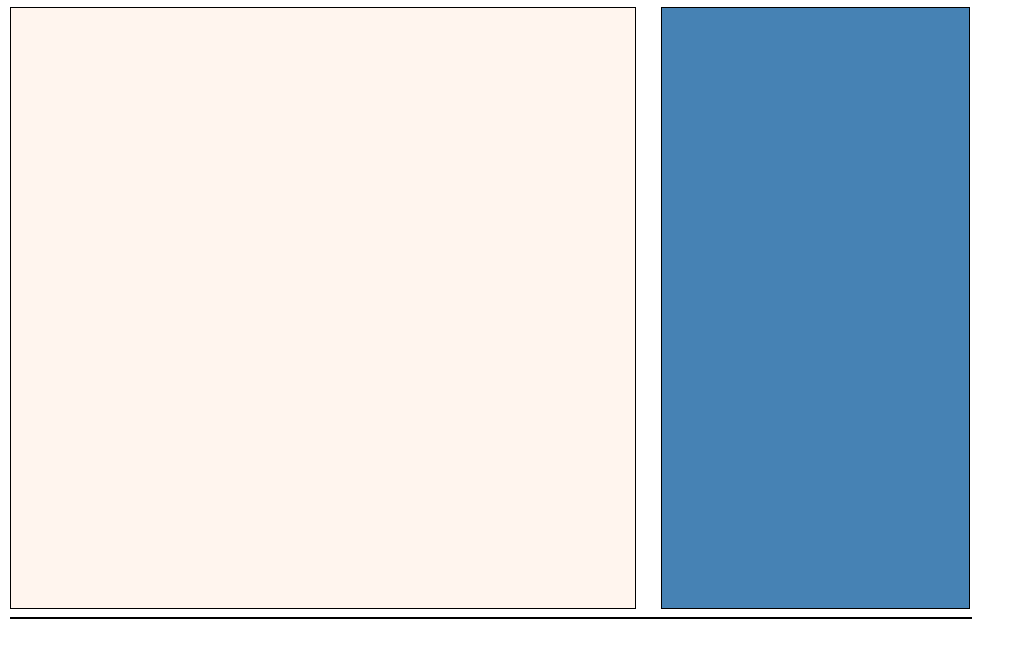
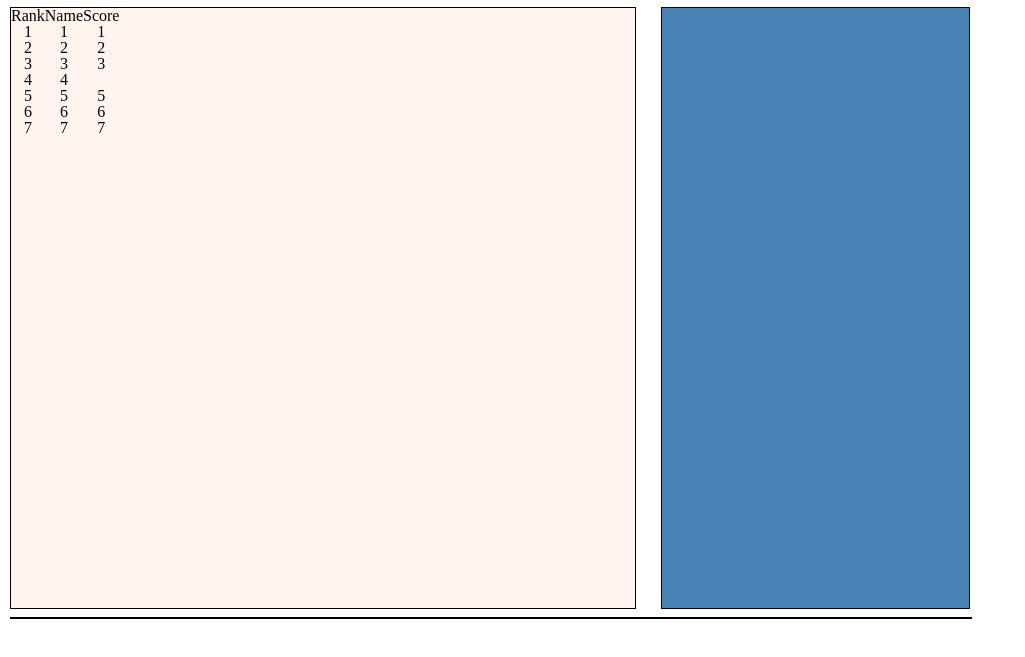
Before and after one commit to Earth-Fire-Water/gitstop, a plain HTML site: page leaderboard.html in a window 1280 px wide. Shown: the part 115-772 px from the top of the page, without its empty margins (0-1025 px from the left). Drawn offline with Linux system fonts and the light colour scheme.

Commit message:
added table to leaderboard with and id of leaderbaord and linked app.js to html

```diff
--- a/leaderboard.html
+++ b/leaderboard.html
@@ -17,6 +17,48 @@
 
 <main>
   <section>
+    <table id=leaderboard>
+      <tr>
+        <th>Rank</th>
+        <th>Name</th>
+        <th>Score</th>
+      </tr>
+      <tr>
+        <th>1</th>
+        <th>1</th>
+        <th>1</th>
+      </tr>
+      <tr>
+        <td>2</td>
+        <td>2</td>
+        <td>2</td>
+      </tr>
+      <tr>
+        <td>3</td>
+        <td>3</td>
+        <td>3</td>
+      </tr>
+      <tr>
+        <thd4</td>
+        <th>4</th>
+        <th>4</th>
+      </tr>
+      <tr>
+        <th>5</th>
+        <th>5</th>
+        <th>5</th>
+      </tr>
+      <tr>
+        <th>6</th>
+        <th>6</th>
+        <th>6</th>
+      </tr>
+      <tr>
+        <th>7</th>
+        <th>7</th>
+        <th>7</th>
+      </tr>
+    </table>
 
   </section>
   <aside>
```
Also changed, not shown: index.html (+1 -0 lines).
